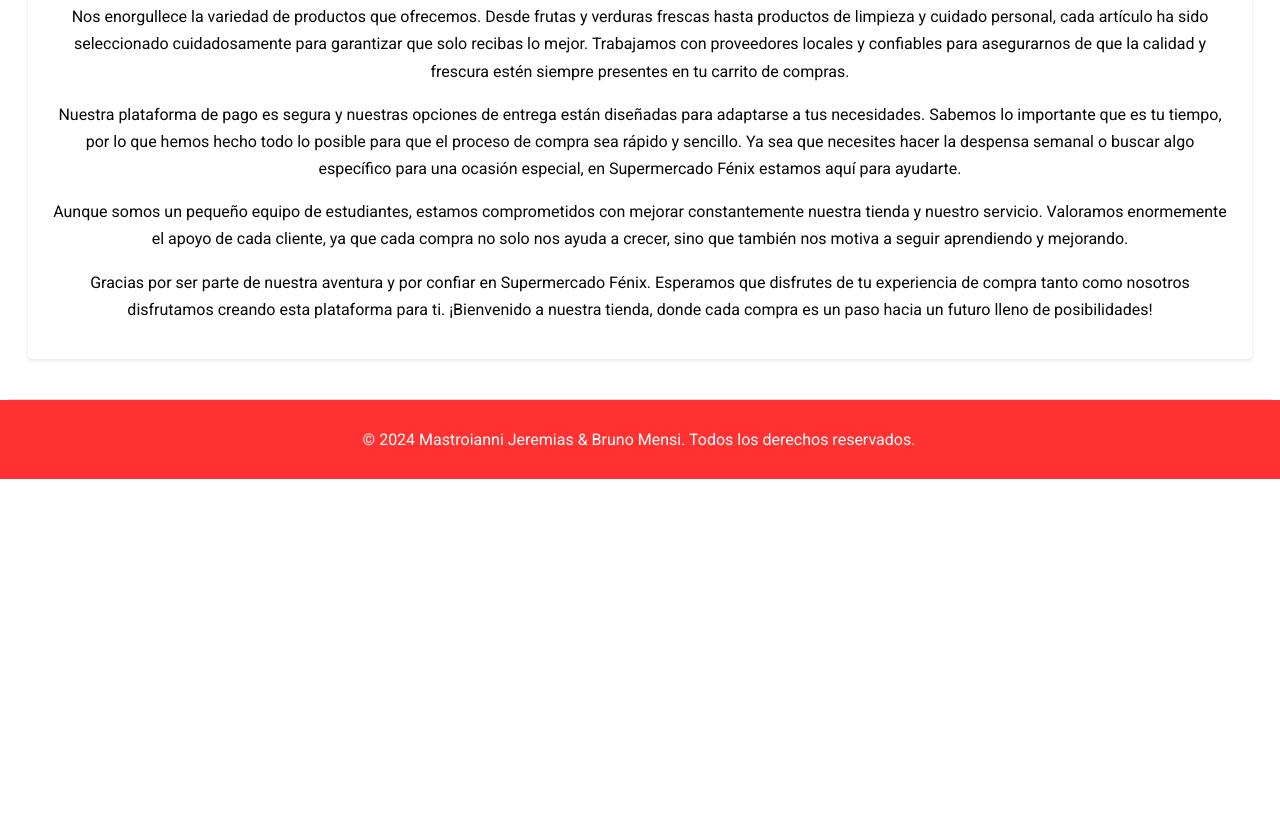
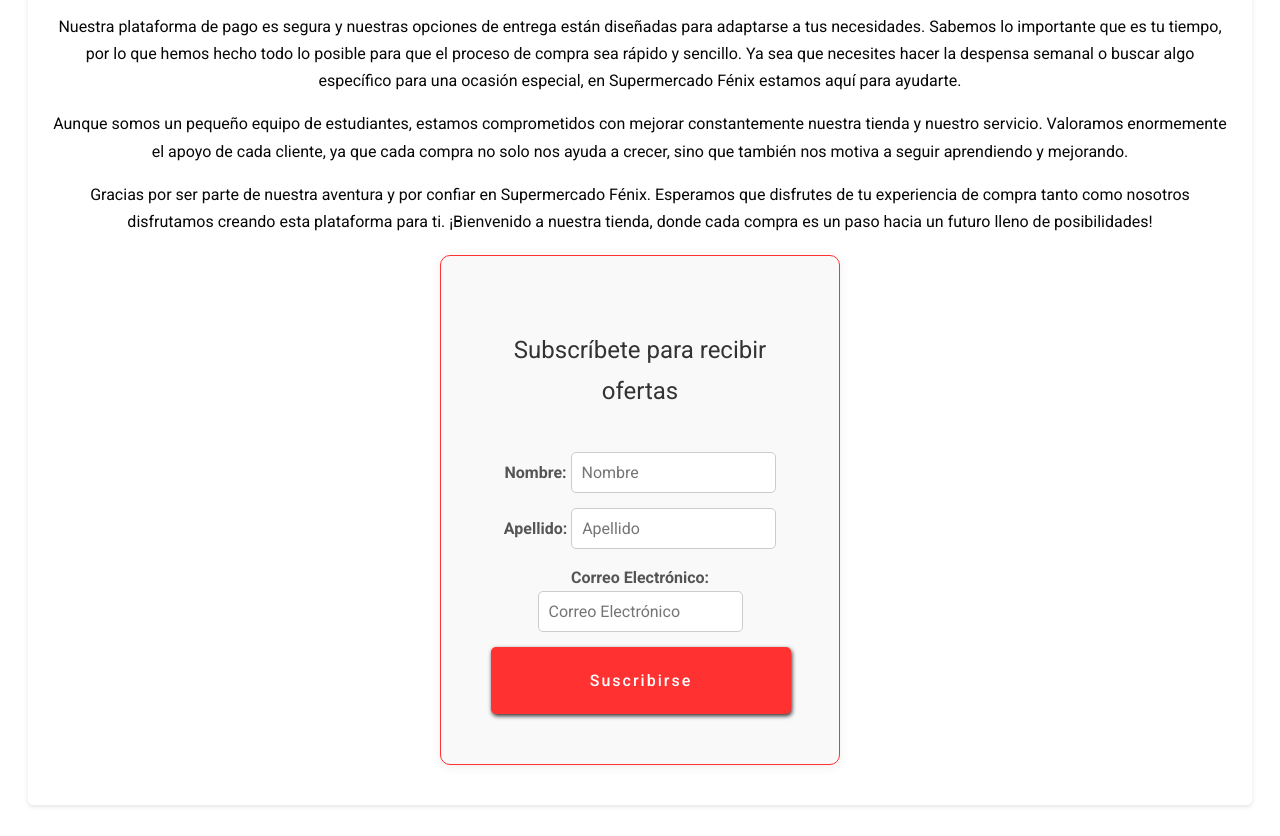
Before and after one commit to MastroianniJeremias/Repositorio_OlavarriaFSD, a plain HTML site: page TP_FINAL/index.html in a window 1280 px wide. Shown: the part 1961-2797 px from the top of the page. Before the commit the page ends 2440 px from the top, so only its background shows below. Drawn offline with nearby package versions, Linux system fonts and the light colour scheme.

Commit message:
agegue form

```diff
--- a/TP_FINAL/index.html
+++ b/TP_FINAL/index.html
@@ -257,7 +257,7 @@
                     <div id="contenedor-sobre-nosotros">
                         <div class="titulo-sobre">
                             <div class="base">
-                                <h3><span><p>Quienes Somos</p></span></h3>
+                                <h3 class="sub-sobre"><span><p>Quienes Somos</p></span></h3>
                             </div>
                         </div>
                         <div class="mensaje-sobre">
@@ -272,6 +272,28 @@
                             </div>
                         </div>
                     </div>
+                    <div id="contenedor-q">
+                        <div>
+                            <div class="mensaje-q">
+                                <p>Subscríbete para recibir ofertas</p>
+                            </div>
+                            <div class="cuestionario">
+                                <form action="">
+                                    <label for="nombre">Nombre:</label>
+                                    <input type="text" id="nombre" name="nombre" placeholder="Nombre" autocomplete="name" required>
+
+                                    <label for="apellido">Apellido:</label>
+                                    <input type="text" id="apellido" name="apellido" placeholder="Apellido" autocomplete="on" required>
+
+                                    <label for="email">Correo Electrónico:</label>
+                                    <input type="email" id="email" name="email" placeholder="Correo Electrónico" autocomplete="email" required>
+
+                                    <button type="submit" class="button-q">Suscribirse</button>
+                                </form>
+                            </div>
+                        </div>
+                    </div>
+
                 </section>
                 <!-- Fin de Sobre Nosotros section -->
             </div>
--- a/TP_FINAL/styles.css
+++ b/TP_FINAL/styles.css
@@ -87,7 +87,7 @@
     top: 80px;
     position: fixed;
     border: 1px solid rgb(255, 255, 255);
-    background-color: rgb(255, 222, 201);
+    background-color: rgba(250, 241, 240, 0.925);
     box-shadow: 0 2px 4px rgb(2, 2, 2);
     border-radius: 2px;
     width: 500px;
@@ -116,23 +116,29 @@
     letter-spacing: 2px;
     font-weight: 500;
     color: #ffffff;
-    background-color: var(--color2);
+    background-color: var(--color1);
     border: 1;
     box-shadow: 1px 2px 4px rgb(48, 44, 44);
+    cursor: pointer;
 }
 
 #bottom-button {
-    padding-bottom: 30px;
+    padding: 10px;
+    color: rgb(31, 30, 30);
+    border: none;
+    border-radius: 5px;
+    font-size: 1em;
+    cursor: pointer;
+    transition: background-color 0.3s;
 }
 
 .fi-rr-shop {
-    padding-right: 5px;
-
+    padding-right: 10px;
 }
 
-/* .button-hover :hover {
-
-} */
+.button-hover :hover {
+    background-color: var(--color2);
+}
 
 /* Estilo de los títulos principales */
 h2 {
@@ -186,7 +192,6 @@
 .item-producto {
     border: 1px solid #ddd;
     border-radius: 5px;
-    box-shadow: 0 2px 4px rgba(0, 0, 0, 0.1);
 }
 
 /* Tarjeta del producto */
@@ -208,15 +213,86 @@
     color: #333;
 }
 
+.mensaje-sobre {
+    width: 100%;
+}
+
+.sub-sobre {
+    display: none;
+}
+
 .bold-titulo {
+    box-shadow: 0 3px 1px #fad3d3;
     font-size: 140%;
     font-weight: 500;
-    text-decoration: underline solid black;
+    /* text-decoration: underline solid black; */
 }
 
 .contenido-sobre {
     text-align: center;
     font-weight: 400;
+}
+
+#contenedor-q {
+    max-width: 400px;
+    margin: 20px auto;
+    padding: 50px;
+    border: 1px solid var(--color1);
+    border-radius: 10px;
+    box-shadow: 0 2px 10px rgba(151, 64, 64, 0.1);
+    background-color: #f9f9f9;
+}
+
+.mensaje-q {
+    text-align: center;
+    margin-bottom: 40px;
+}
+
+.mensaje-q p {
+    font-size: 1.5em;
+    color: #333;
+}
+
+.cuestionario {
+    display: flex;
+    flex-direction: column;
+}
+
+label {
+    margin-bottom: 5px;
+    font-weight: bold;
+    color: #555;
+}
+
+input[type="text"],
+input[type="email"] {
+    padding: 10px;
+    margin-bottom: 15px;
+    border: 1px solid #ccc;
+    border-radius: 5px;
+    font-size: 1em;
+    transition: border-color 0.3s;
+}
+
+input[type="text"]:focus,
+input[type="email"]:focus {
+    border-color: var(--color2);
+    outline: none;
+}
+
+.button-q {
+    padding: 10px;
+    background-color: var(--color1);
+    color: white;
+    border: none;
+    border-radius: 5px;
+    font-size: 1em;
+    cursor: pointer;
+    transition: background-color 0.3s;
+}
+
+.button-q:hover {
+    background-color: var(--color2);
 }
 
 /* Pie de página */
```
